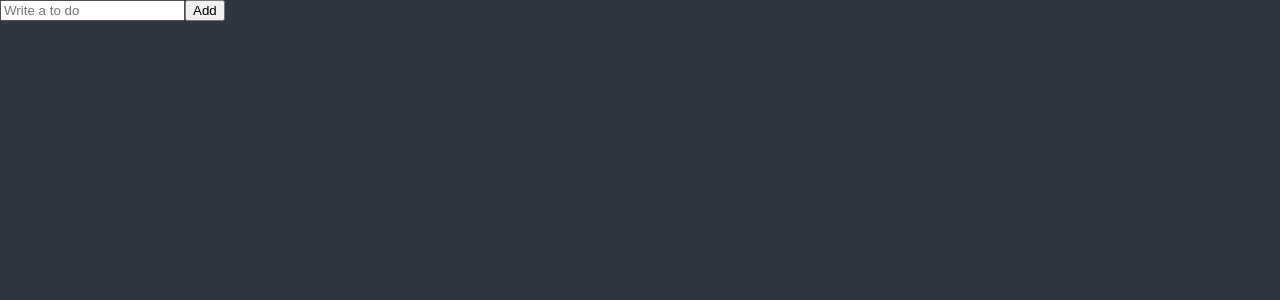
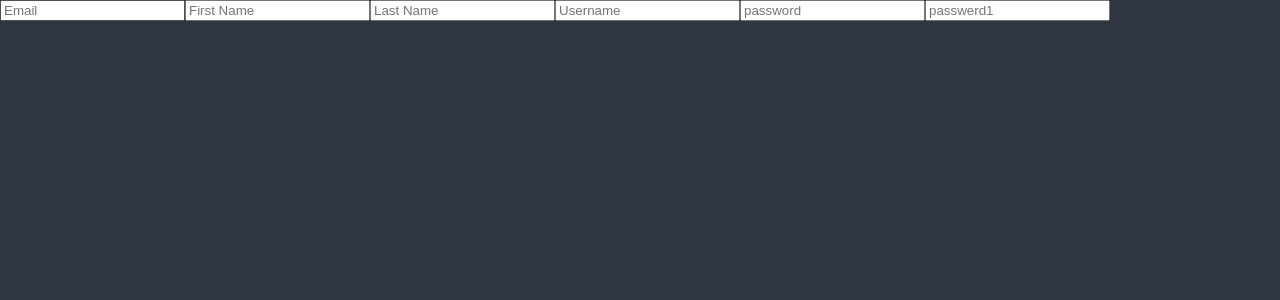
Before and after one commit to KanuBang/Recoil-ToDoApp, a React (Create React App) app: page / in a window 1280 px wide. Shown: the top 300 px of the page. Built offline with nearby package versions, Linux system fonts and the light colour scheme.

Commit message:
FEAT: Forms

```diff
--- a/package.json
+++ b/package.json
@@ -17,6 +17,7 @@
     "react-apexcharts": "^1.4.0",
     "react-dom": "^18.2.0",
     "react-helmet": "^6.1.0",
+    "react-hook-form": "^7.45.1",
     "react-query": "^3.39.3",
     "react-router-dom": "^5.3.0",
     "react-scripts": "5.0.1",
--- a/src/ToDoList.tsx
+++ b/src/ToDoList.tsx
@@ -1,5 +1,6 @@
 import React, { useState } from "react";
-
+import {useForm} from "react-hook-form";
+/*
 function ToDoList() {
   const [toDo, setToDo] = useState("");
   const onChange = (event: React.FormEvent<HTMLInputElement>) => {
@@ -21,5 +22,22 @@ function ToDoList() {
     </div>
   );
 }
+*/
 
+function ToDoList() {
+    const {register, watch} = useForm()
+    console.log(watch())
+    return(
+        <div>
+            <form>
+                <input {...register("Email")} placeholder="Email" />
+                <input {...register("First Name")} placeholder="First Name" />
+                <input {...register("Last Name")} placeholder="Last Name" />
+                <input {...register("Username")} placeholder="Username" />
+                <input {...register("password")} placeholder="password" />
+                <input {...register("passwerd1")} placeholder="passwerd1" />
+            </form>
+        </div>
+    )
+}
 export default ToDoList;
```
Also changed, not shown: 2 other files (tests, documents, lock files or other folders).
